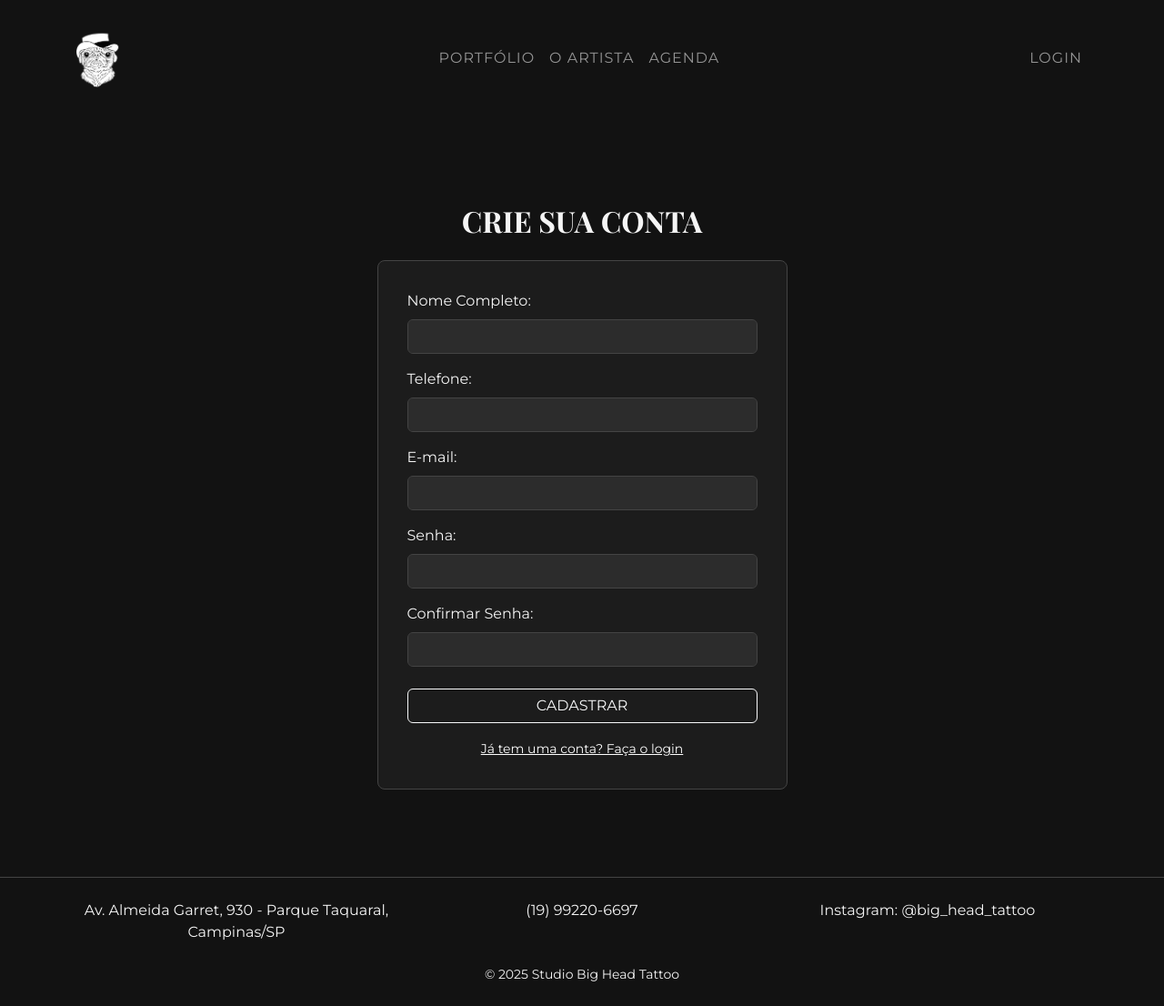
After one commit to ThabataRicci/pti-bigheadtattoo, a PHP site: page /cadastro.php in a window 1280 px wide. The commit adds this page. Shown: the whole page at 91% size. Run offline with PHP 8.4, Linux system fonts and the light colour scheme.

Commit message:
Atualização login, cadastro e artista

```diff
--- a/artista.php
+++ b/artista.php
@@ -11,7 +11,7 @@
             </div>
             <div class="col-md-8">
                 <h2 class="display-4">DANIEL KBÇA</h2>
-                <p class="especialidades-artista">Especialidades: Maori, Geométrico</p>
+                <p class="especialidades-artista">Especialidades: Maori, Geométrico, Escrita</p>
                 <p>Apaixonado por transformar ideias em arte na pele, Daniel Kbça construiu sua trajetória unindo técnica, criatividade e atenção aos detalhes. No estúdio, cada trabalho é pensado junto com o cliente, respeitando seu estilo e valorizando a originalidade. Seja em traços finos ou projetos maiores, a prioridade é sempre entregar uma tatuagem única, feita com cuidado e profissionalismo.</p>
             </div>
         </div>
--- /dev/null
+++ b/cadastro.php
@@ -0,0 +1,55 @@
+<?php
+    $titulo_pagina = "Cadastro";
+    include 'includes/header.php';
+?>
+
+<main>
+    <div class="container my-5 py-5">
+        <div class="row justify-content-center">
+            <div class="col-md-6 col-lg-5">
+
+                <h2 class="text-center mb-4">CRIE SUA CONTA</h2>
+
+                <form class="formulario-container">
+                    <div class="mb-3">
+                        <label for="nome" class="form-label">Nome Completo:</label>
+                        <input type="text" class="form-control" id="nome" required>
+                    </div>
+
+                    <div class="mb-3">
+                        <label for="telefone" class="form-label">Telefone:</label>
+                        <input type="tel" class="form-control" id="telefone" required>
+                    </div>
+
+                    <div class="mb-3">
+                        <label for="email" class="form-label">E-mail:</label>
+                        <input type="email" class="form-control" id="email" required>
+                    </div>
+
+                    <div class="mb-3">
+                        <label for="senha" class="form-label">Senha:</label>
+                        <input type="password" class="form-control" id="senha" required>
+                    </div>
+
+                    <div class="mb-4">
+                        <label for="confirmar-senha" class="form-label">Confirmar Senha:</label>
+                        <input type="password" class="form-control" id="confirmar-senha" required>
+                    </div>
+
+                    <div class="d-grid gap-2">
+                        <button type="submit" class="btn btn-outline-light">CADASTRAR</button>
+                    </div>
+
+                    <div class="text-center mt-3">
+                        <a href="login.php" class="text-white small">Já tem uma conta? Faça o login</a>
+                    </div>
+                </form>
+
+            </div>
+        </div>
+    </div>
+</main>
+
+<?php
+    include 'includes/footer.php';
+?>
```
Also changed, not shown: login.php (+24 -1 lines).
